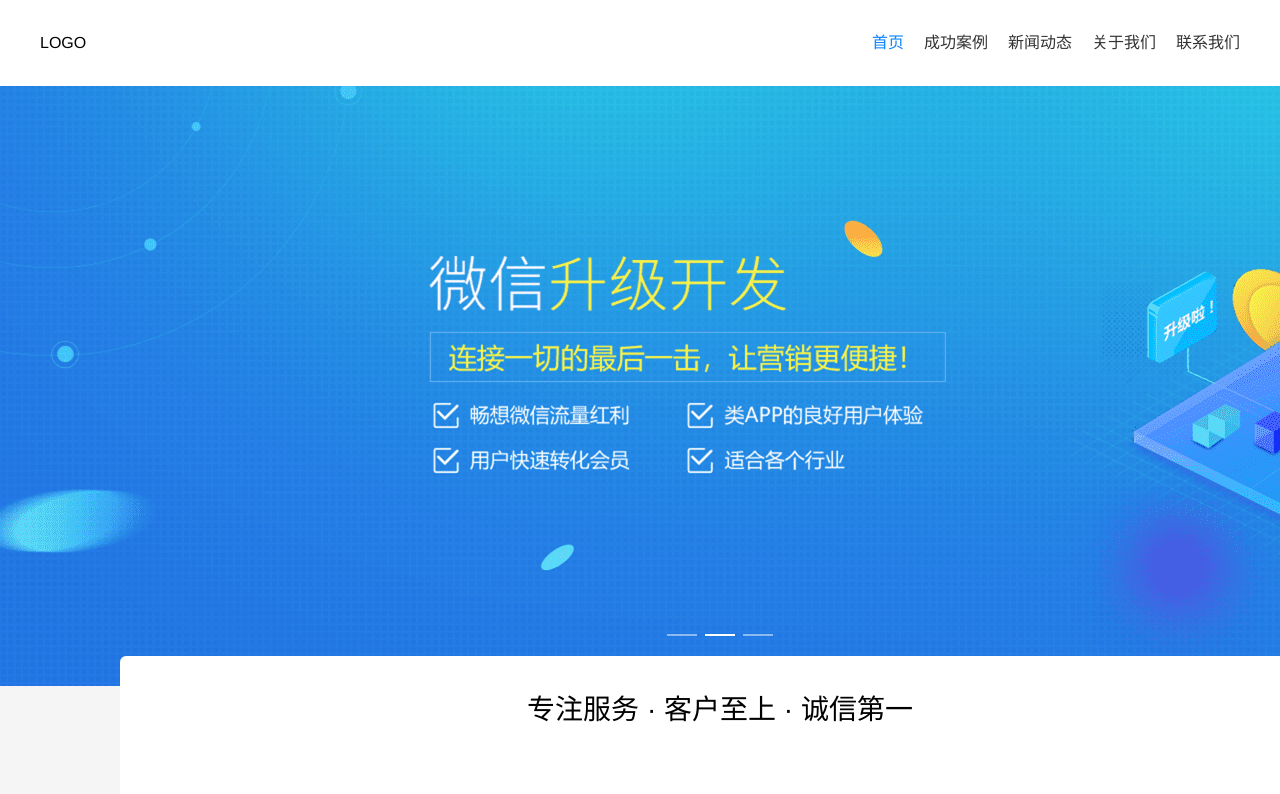
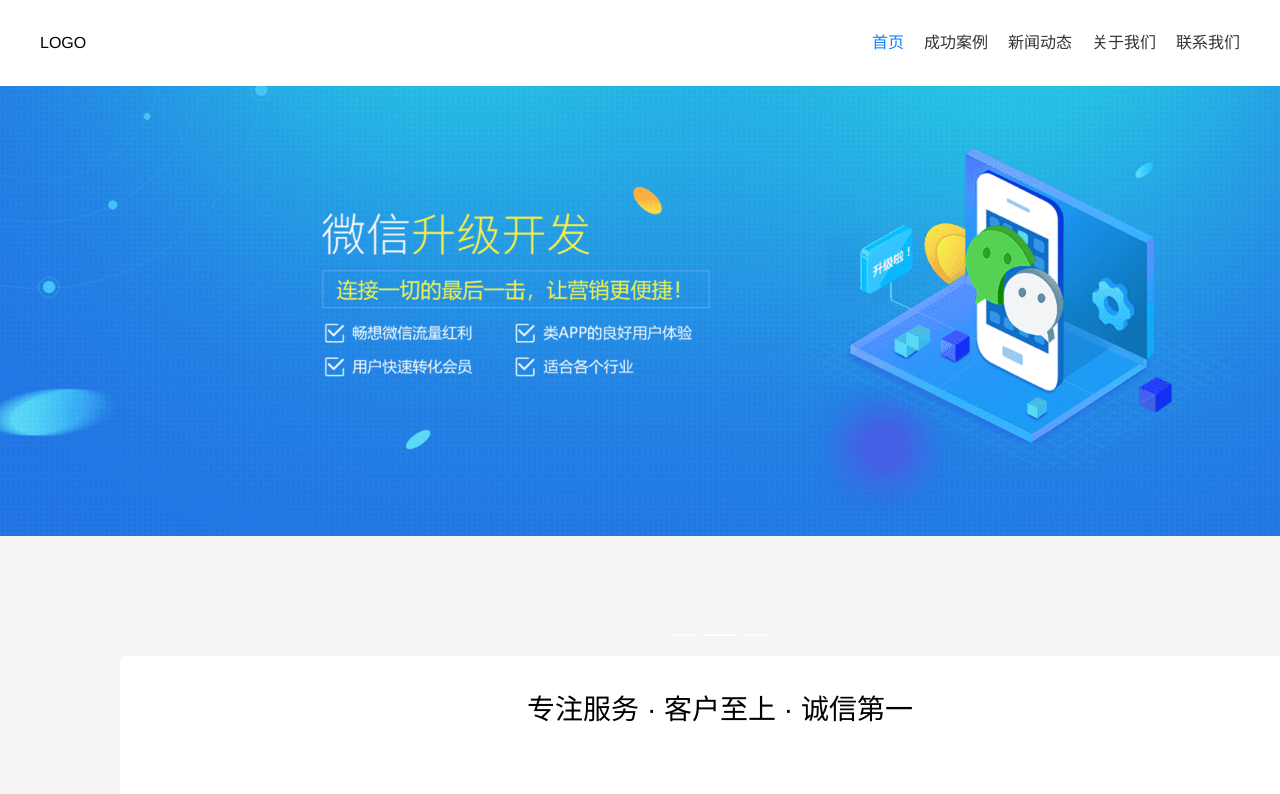
Before and after one commit to ZKino/yier-websit-project, a Vue app: page /home in a window 1280 px wide. Shown: the top 794 px of the page. Built offline with nearby package versions, Linux system fonts and the light colour scheme.

Commit message:
'2019/9/20下午修改2'

```diff
--- a/src/pages/home/Home.vue
+++ b/src/pages/home/Home.vue
@@ -387,6 +387,11 @@
     .el-carousel {
       .el-carousel__indicators {
         margin-bottom: 35px;
+      }
+      .el-carousel__item {
+        img {
+          width: 100%;
+        }
       }
     }
   }
```
